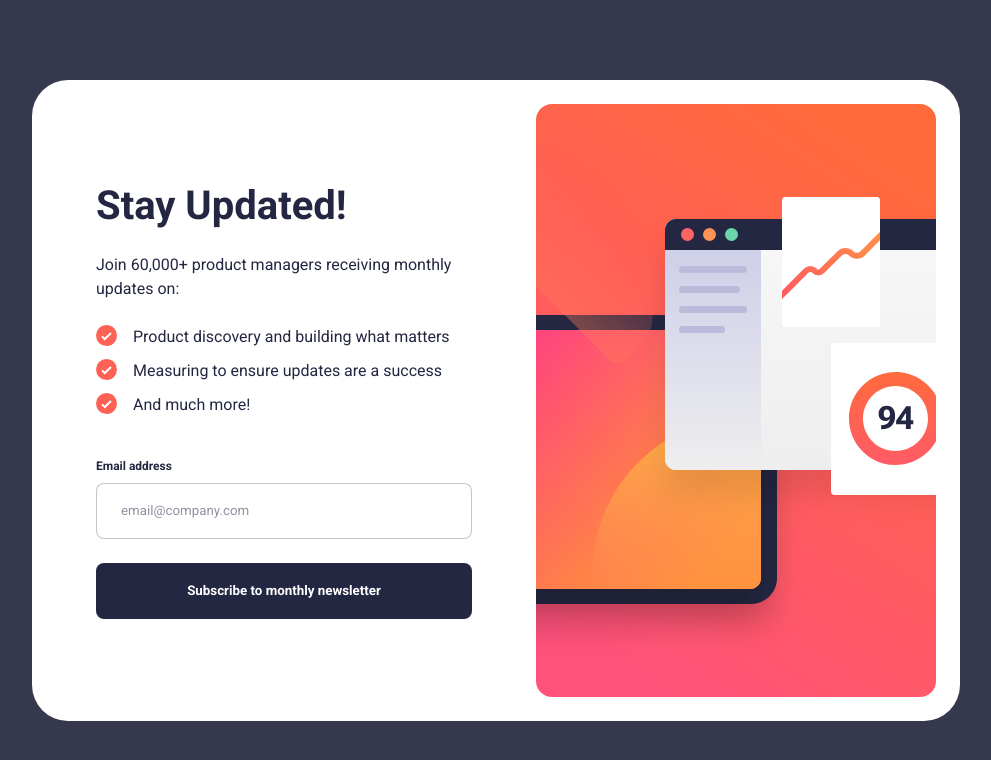
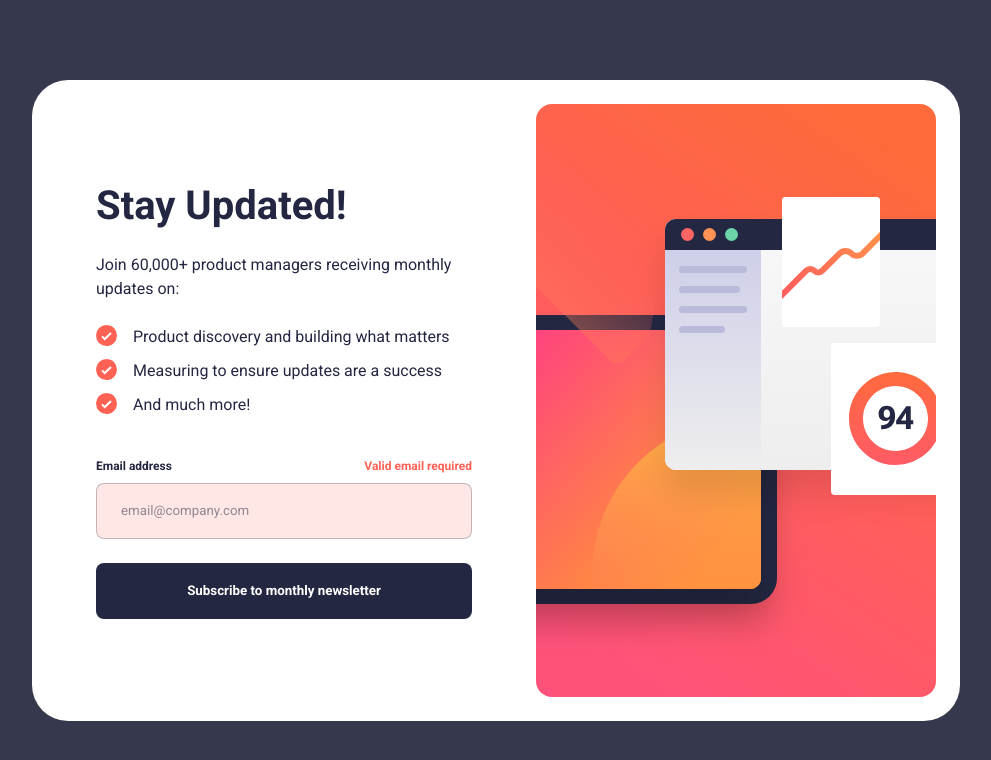
Before and after one commit to ryanbradley-webdev/newsletter-signup, a React (Vite) app: page / in a window 1280 px wide. Shown: the top 760 px of the page, without its empty margins (144-1135 px from the left). Built offline with nearby package versions, Linux system fonts and the light colour scheme.

Commit message:
Add form input validation.

```diff
--- a/src/components/form/Form.tsx
+++ b/src/components/form/Form.tsx
@@ -1,4 +1,4 @@
-import { Dispatch, SetStateAction, useState } from 'react'
+import { Dispatch, SetStateAction, useEffect, useState } from 'react'
 import MobileSignup from '/illustration-sign-up-mobile.svg'
 import LgSignup from '/illustration-sign-up-desktop.svg'
 import styles from './form.module.css'
@@ -14,6 +14,15 @@ export default function Form({
 }) {
     const [opacity, setOpacity] = useState('1')
     const [display, setDisplay] = useState('')
+    const [emailValid, setEmailValid] = useState(true)
+
+    const validateEmail = () => {
+        if (!email.includes('@') || !email.includes('.') || email.indexOf('@') > email.indexOf('.')) {
+            return setEmailValid(false)
+        } else {
+            setEmailValid(true)
+        }
+    }
 
     const handleSubmit = (e: React.FormEvent) => {
         e.preventDefault()
@@ -28,6 +37,14 @@ export default function Form({
             hideForm()
         }, 400)
     }
+
+    useEffect(() => {
+        if (!email) {
+            setEmailValid(false)
+        } else {
+            setEmailValid(true)
+        }
+    }, [email])
 
     return (
         <form
@@ -87,6 +104,7 @@ export default function Form({
                         placeholder="email@company.com"
                         value={email}
                         onChange={e => setEmail(e.target.value)}
+                        data-valid={emailValid}
                         required
                     />
 
@@ -94,6 +112,7 @@ export default function Form({
 
                 <button
                     className={styles.button}
+                    onClick={validateEmail}
                 >
 
                     Subscribe to monthly newsletter
--- a/src/components/form/form.module.css
+++ b/src/components/form/form.module.css
@@ -78,7 +78,18 @@
 }
 
 .input {
+    position: relative;
     row-gap: 8px;
+}
+
+.input:has(input[data-valid='false'])::after {
+    content: 'Valid email required';
+    position: absolute;
+    top: 0;
+    right: 0;
+    color: var(--clr-orange-600);
+    font-size: 12px;
+    font-weight: bold;
 }
 
 .input span {
@@ -86,14 +97,16 @@
 }
 
 .input input {
+    height: 56px;
+    padding-inline: 24px;
+    border: 1px solid var(--clr-grey-100);
+    border-radius: 8px;
     font-family: inherit;
-    height: 56px;
-    border-radius: 8px;
 }
 
-.input input {
-    padding-inline: 24px;
-    border: 1px solid var(--clr-grey-100);
+.input input[data-valid='false'] {
+    color: var(--clr-orange-600);
+    background-color: var(--clr-orange-100);
 }
 
 .input input::placeholder {
@@ -105,3 +118,7 @@
     outline: none;
     border-color: var(--clr-blue-900);
 }
+
+.input input[data-valid='false']:is(:hover, :focus) {
+    border-color: var(--clr-orange-600);
+}
--- a/src/index.css
+++ b/src/index.css
@@ -6,7 +6,8 @@
   --clr-blue-600: #36384D;
   --clr-blue-900: #242742;
   --clr-orange-600: #FF6155;
-  --clr-orange-100: #ff625780;
+  --clr-orange-300: #ff625780;
+  --clr-orange-100: #ff625726;
   --clr-purple-600: #FF527B;
   --gradient-main: linear-gradient(to bottom, var(--clr-orange-600), var(--clr-purple-600));
 }
```
